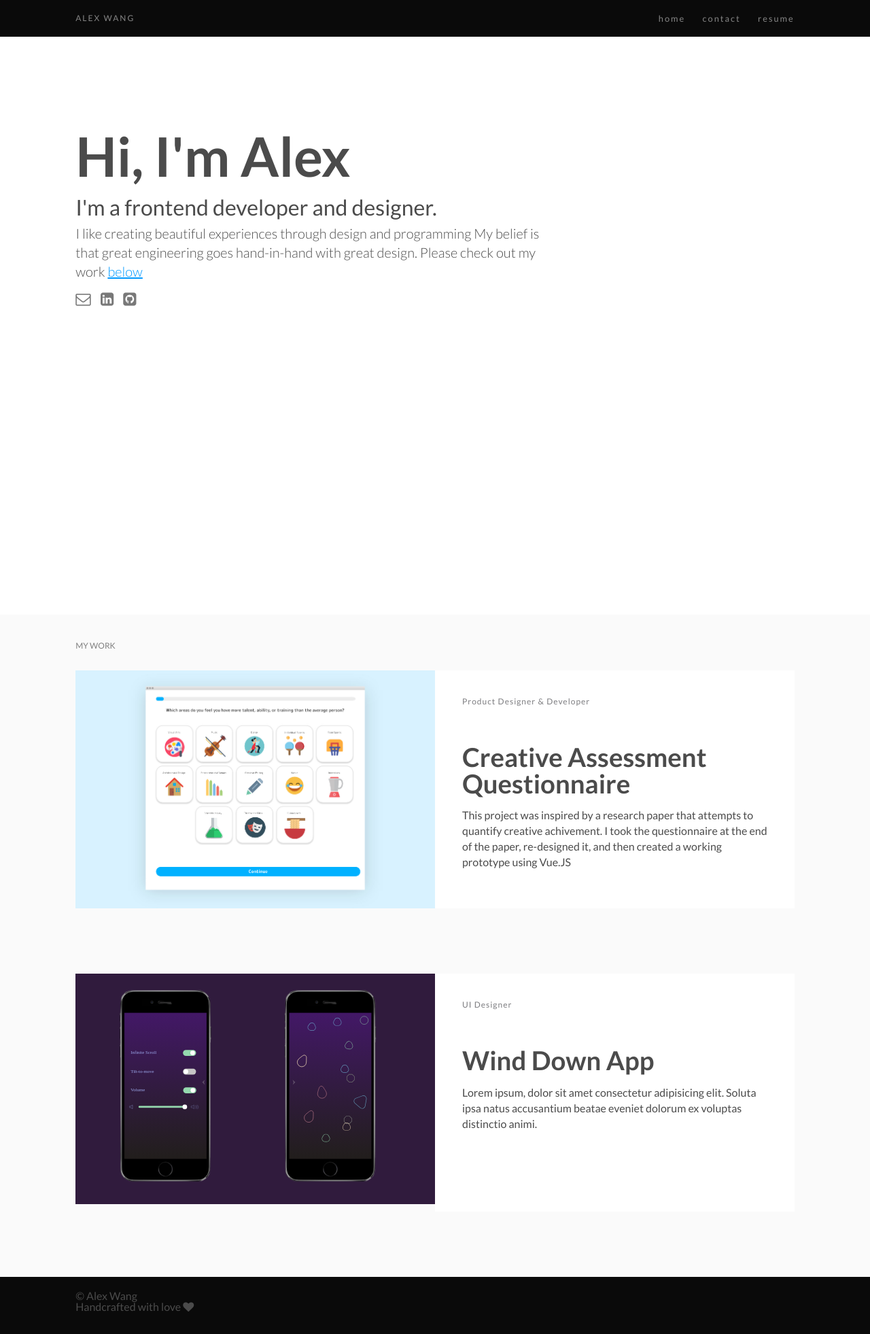
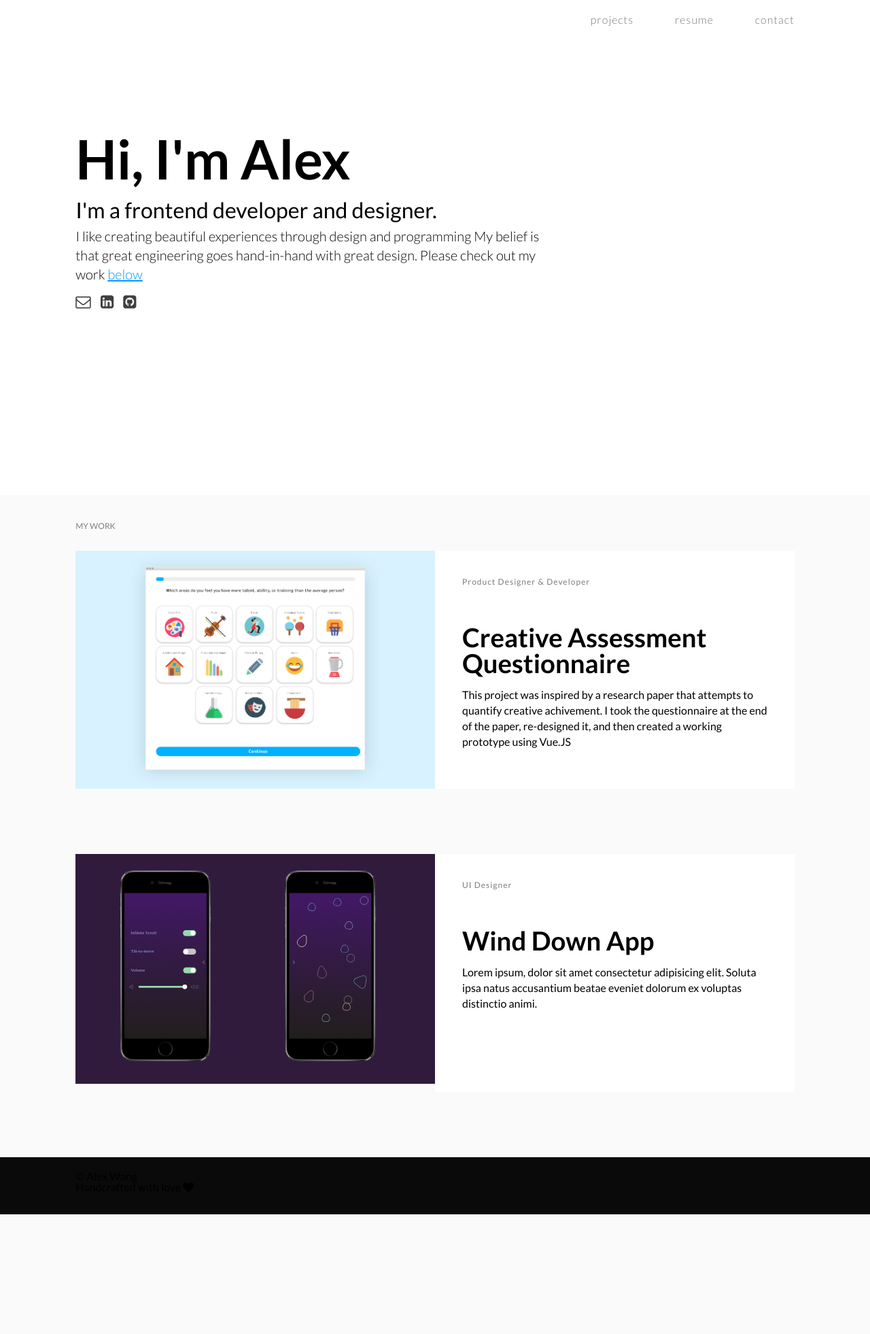
Before and after one commit to awanger/awanger.github.io, a Jekyll site: the page built from index.html, in a window 1280 px wide. Shown: the whole page at 68% size. Built offline with Jekyll 4.4.1, drawn with Linux system fonts in a browser that asks for light colours; after the commit the page ends 1786 px from its top, so only the background shows below that.

Commit message:
Got rid of black navigation bar

```diff
--- a/_includes/header.html
+++ b/_includes/header.html
@@ -1,13 +1,13 @@
 <header>
   <div class="container">
     <nav class="navbar">
-      <a class="navbar-brand" href={% link index.html %}>Alex Wang</a>
+      <!-- <a class="navbar-brand" href={% link index.html %}>Alex Wang</a> -->
       <label for="toggle" class="hamburger"><i class="fa fa-bars"></i></label>
       <input type="checkbox" id="toggle">
       <ul class="nav-list">
-        <li class="nav-link"><a href={% link index.html %}>home</a></li>
+        <li class="nav-link"><a href="#">projects</a></li>
+        <li class="nav-link"><a href="#">resume</a></li>
         <li class="nav-link"><a href="#">contact</a></li>
-        <li class="nav-link"><a href="#">resume</a></li>
       </ul>
     </nav>
   </div>
--- a/assets/css/custom.css
+++ b/assets/css/custom.css
@@ -3,7 +3,7 @@
 body {
     font-family: 'Lato', sans-serif;
     font-size: 16px;
-    color: #4b4b4b;
+    color: #000;
 }
 
 body {
@@ -31,16 +31,15 @@ ol {
     padding: 0 4%;
 }
 
+/* Navbar mobile layout */
 header {
-    background-color: #0A0A0A;
+    background-color: #fff;
 }
 
-/* Navbar mobile layout */
 .navbar {
     padding: 1.3rem 0;
     width: 100%;
 }
-
 
 .nav-list {
     text-align: center;
@@ -52,27 +51,27 @@ header {
 
 .nav-link {
     text-transform: lowercase;
-    font-size: 0.8rem;
+    font-size: 1rem;
+    font-weight: 300;
     margin-bottom: 12px;
 }
 
 .nav-link > a {
-    color: #fff;
-    opacity: 0.5;
+    color: #4b4b4b;
+    opacity: 0.75;
     transition: opacity 0.1s ease;
-    letter-spacing: 2px;
+    letter-spacing: 1px;
 }
 
 .nav-link > a:hover {
-    opacity: 1;
+    color: #0099ff;
 }
 
-/* checkbox - needs to be hidden */
 #toggle {
     position: absolute;
     top: -100px;
     left: -100px;
-    display: none;
+    display: none; /* checkbox - needs to be hidden */
 }
 
 #toggle:checked + .nav-list {
@@ -94,7 +93,6 @@ header {
     display: inline-block;
     font-size: 12px;
     text-transform: uppercase;
-    color: #fff;
     opacity: 0.5;
     transition: opacity 0.5s ease;
     letter-spacing: 2px;
@@ -112,14 +110,13 @@ header {
 
     .navbar {
         display: flex;
-        align-items: center;
-        justify-content: space-between;
+        flex-direction: row-reverse;
     }
 
     .nav-list {
         display: flex;
         justify-content: space-between;
-        width: 200px;
+        width: 300px;
         padding: 0;
     }
 
@@ -187,7 +184,7 @@ header {
 
 /* Hero section */
 .jumbotron {
-    height: calc(100vh - 50px);
+    height: calc(80vh - 50px);
     background-color: #ffffff;
     padding-top: 15vh;
 } @media screen and (max-width: 575px) {
```
